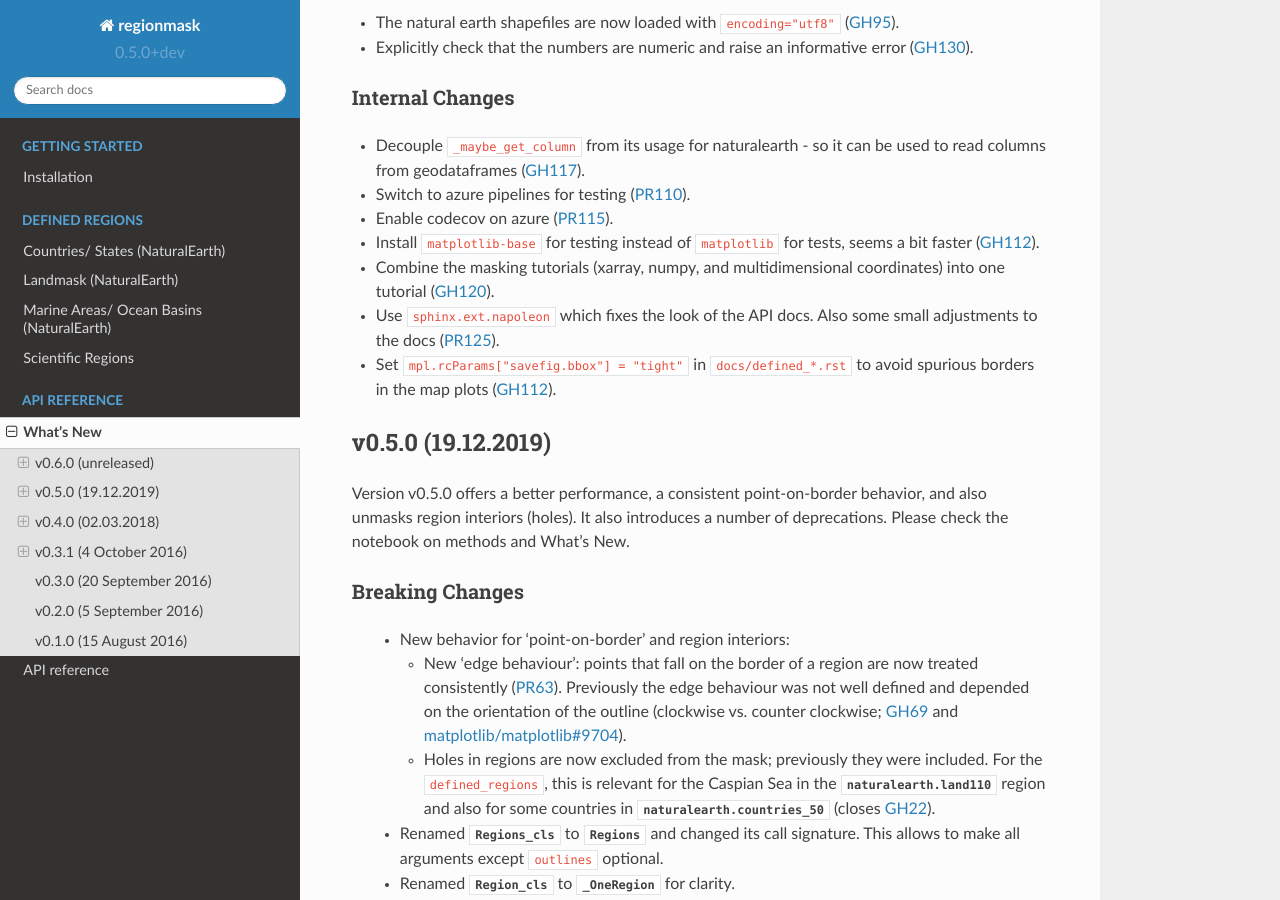
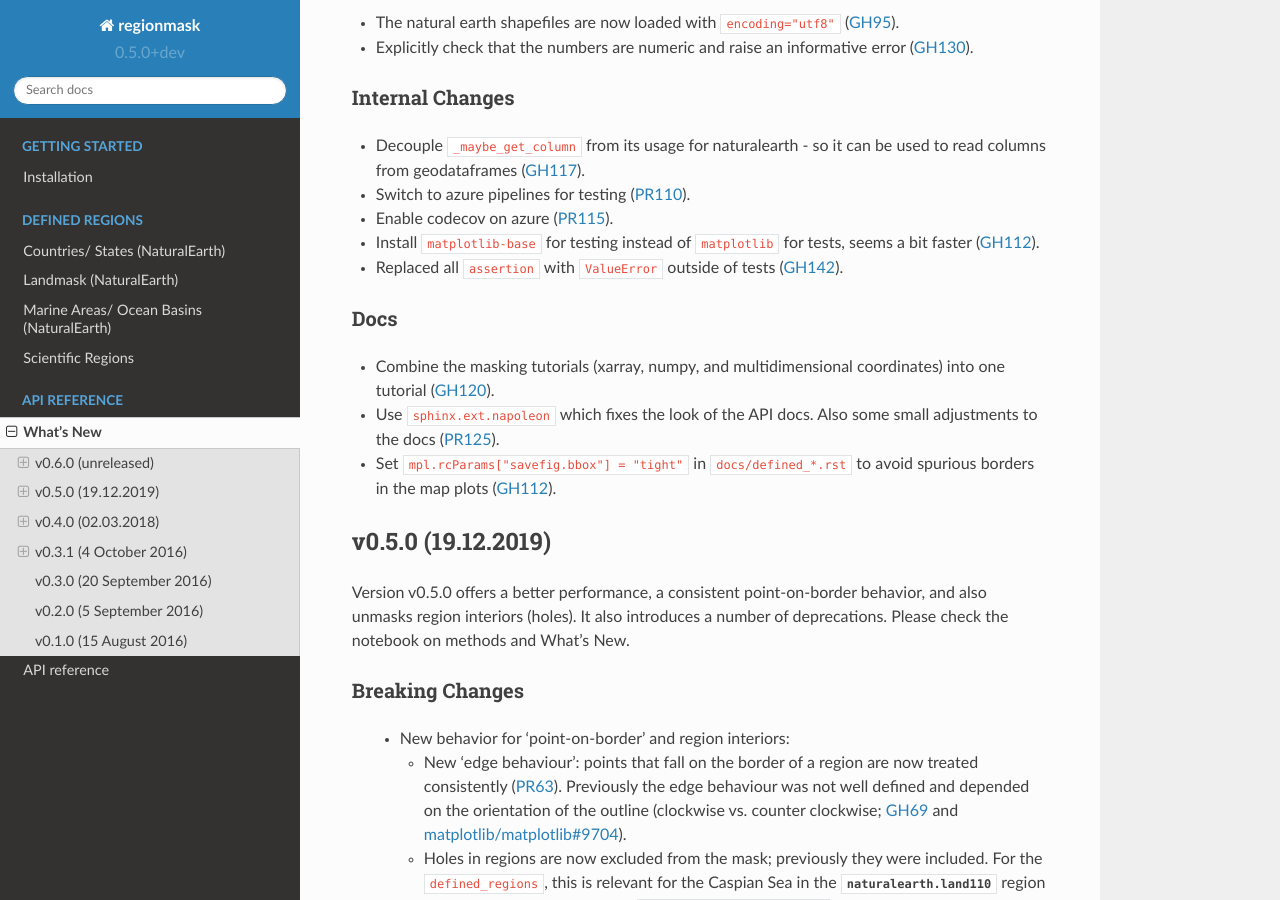
Before and after one commit to regionmask/regionmask, a Sphinx documentation site: the page built from docs/whats_new.rst, in a window 1280 px wide and 900 px high, scrolled down 1019 px. Built offline with Sphinx 7.4.7 and the Read the Docs theme 2.0.0, drawn with Linux system fonts in a browser that asks for light colours; pages that are not in the unit, such as notebooks, are missing from menus.

Commit message:
update whatsnew

```diff
--- a/docs/whats_new.rst
+++ b/docs/whats_new.rst
@@ -60,6 +60,11 @@ Internal Changes
 - Enable codecov on azure (:pull:`115`).
 - Install ``matplotlib-base`` for testing instead of ``matplotlib`` for tests,
   seems a bit faster (:issue:`112`).
+- Replaced all ``assertion`` with ``ValueError`` outside of tests (:issue:`142`).
+
+Docs
+~~~~
+
 - Combine the masking tutorials (xarray, numpy, and multidimensional coordinates)
   into one tutorial (:issue:`120`).
 - Use ``sphinx.ext.napoleon`` which fixes the look of the API docs. Also some
```
